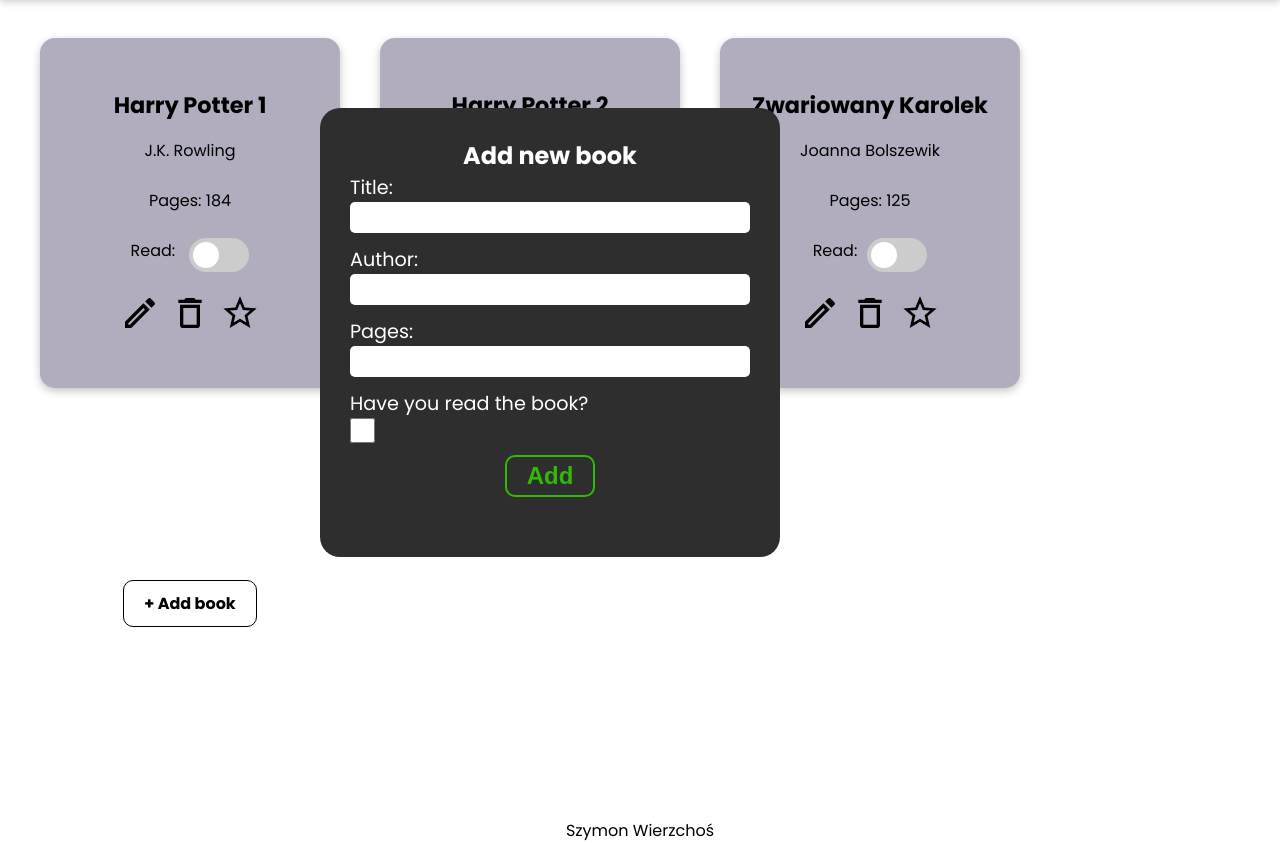
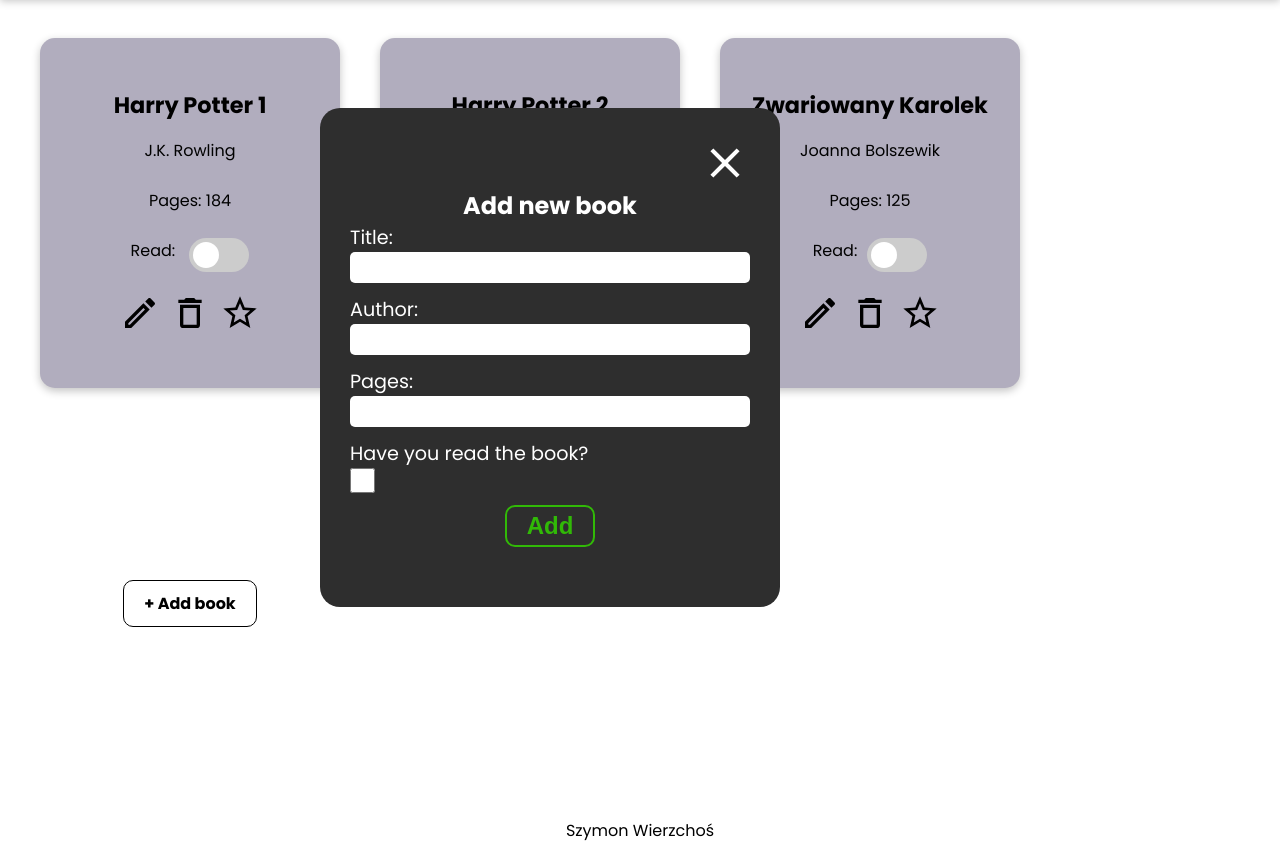
Before and after one commit to brexus/library, a plain HTML site: page index.html in a window 1280 px wide. Shown: the part 92-935 px from the top of the page. Drawn offline with Linux system fonts and the light colour scheme.

Commit message:
add close icon to form window

```diff
--- a/index.html
+++ b/index.html
@@ -36,7 +36,7 @@
     </main>
 
     <form id="form-book" class="active" method="get" action="">
-        <h2>Add new book</h2>
+        <svg xmlns="http://www.w3.org/2000/svg" viewBox="0 0 24 24"><title>close</title><path d="M19,6.41L17.59,5L12,10.59L6.41,5L5,6.41L10.59,12L5,17.59L6.41,19L12,13.41L17.59,19L19,17.59L13.41,12L19,6.41Z" /></svg>        <h2>Add new book</h2>
         <div class="input-control">
             <label for="title">Title:</label>
             <input type="text" name="" id="title" required>
```
